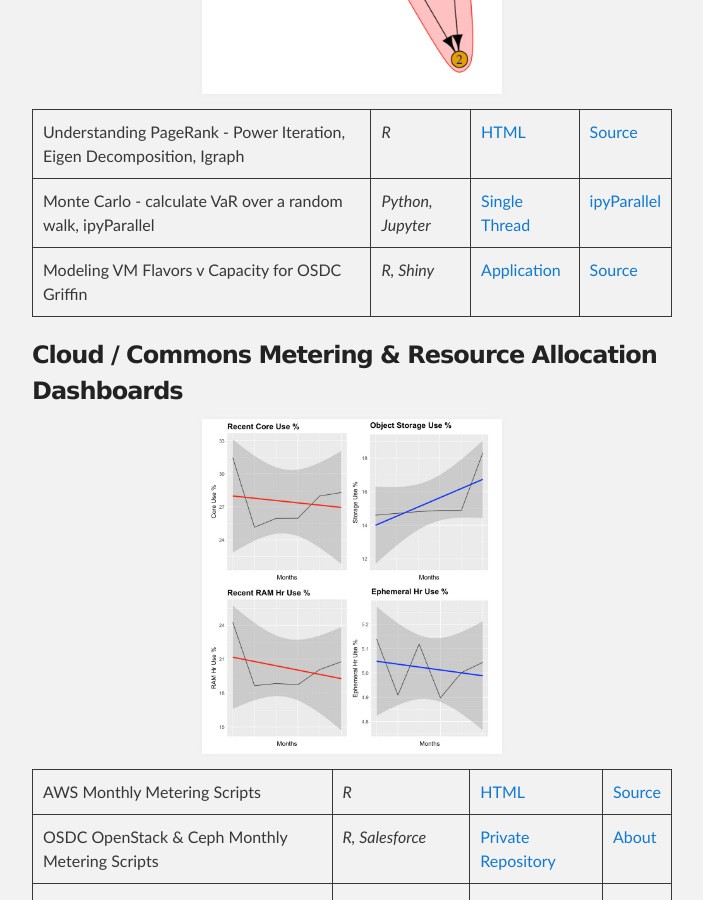
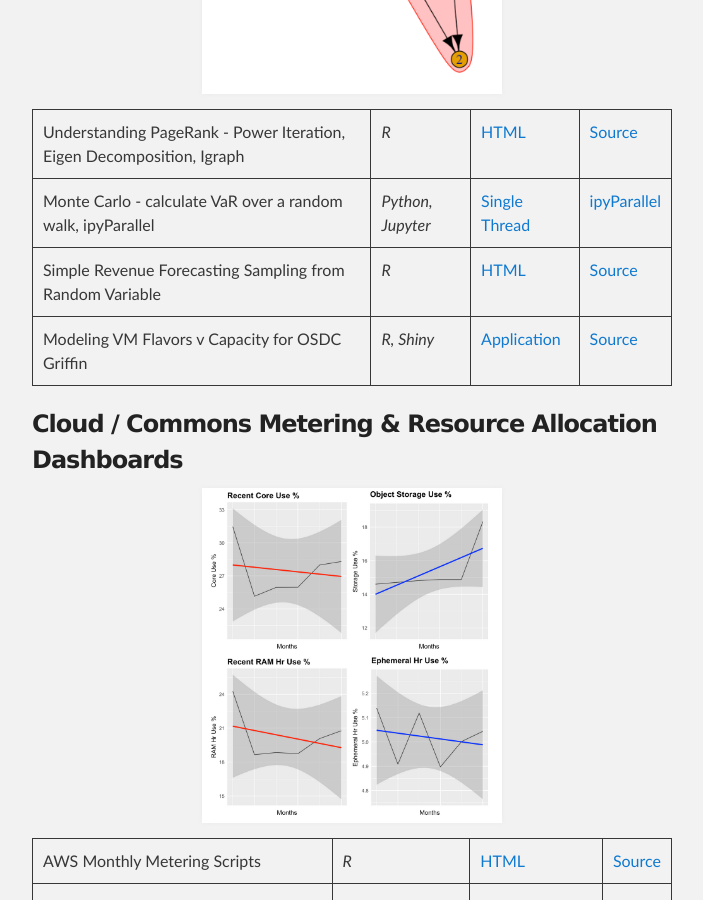
Before and after one commit to wwells/wwells.github.io, a Jekyll site: the page built from index.md, in a window 1280 px wide and 900 px high, scrolled down 3405 px. Shown: the whole window, without its empty margins (288-991 px from the left). Built offline with Jekyll 4.4.1, drawn with Linux system fonts in a browser that asks for light colours; our own code applies the rules of GitHub Pages for plain Markdown files; part of the change alters nothing that is shown.

Commit message:
feat(portfolio): sim1

```diff
--- a/_layouts/default.html
+++ b/_layouts/default.html
@@ -19,7 +19,7 @@
     <div id="header_wrap" class="outer">
         <header class="inner">
           <h1 id="project_title">Walt Wells | Data Science Portfolio</h1>
-          <h2 id="project_tagline"><a href="https://github.com/wwells" target="blank">Github</a>  |  <a href="https://www.linkedin.com/in/walt-wells-34609aa/">LinkedIn</a>  |  <a href="mailto:walt.p.wells@gmail.com">walt.p.wells at gmail.com</a> </h2>
+          <h2 id="project_tagline"><a href="https://github.com/wwells" target="blank">Github</a>  |  <a href="https://www.linkedin.com/in/walt-wells/">LinkedIn</a>  |  <a href="mailto:walt.p.wells@gmail.com">walt.p.wells at gmail.com</a> </h2>
         </header>
 
     </div>
--- a/index.md
+++ b/index.md
@@ -51,6 +51,7 @@ Predictive Model Markup Language (PMML) - New Release Validation Suite | _Python
 
 Understanding PageRank - Power Iteration, Eigen Decomposition, Igraph | _R_ | [HTML](https://wwells.github.io/CUNY_DATA_605/Week10/WWells_Assign10.html) | [Source](https://github.com/wwells/CUNY_DATA_605/blob/master/Week10/WWells_Assign10.Rmd)
 Monte Carlo -  calculate VaR over a random walk, ipyParallel | _Python, Jupyter_ | [Single Thread](https://github.com/wwells/CUNY_DATA_602/blob/master/L11/ww_HW11.ipynb) | [ipyParallel](https://github.com/wwells/CUNY_DATA_602/blob/master/L12/ww_HW12.ipynb)
+Simple Revenue Forecasting Sampling from Random Variable  | _R_ | [HTML](https://wwells.github.io/CUNY_DATA_604/Section3/Discussion3.html) | [Source](https://github.com/wwells/CUNY_DATA_604/blob/master/Section3/Discussion3.Rmd)
 Modeling VM Flavors v Capacity for OSDC Griffin | _R, Shiny_ | [Application](https://occ-data.shinyapps.io/Griffin-VM-Flavors/) | [Source](https://github.com/occ-data/Griffin-VM-Flavor-Study)
 
 ### Cloud / Commons Metering & Resource Allocation Dashboards
```
Also changed, not shown: 2 other files.
